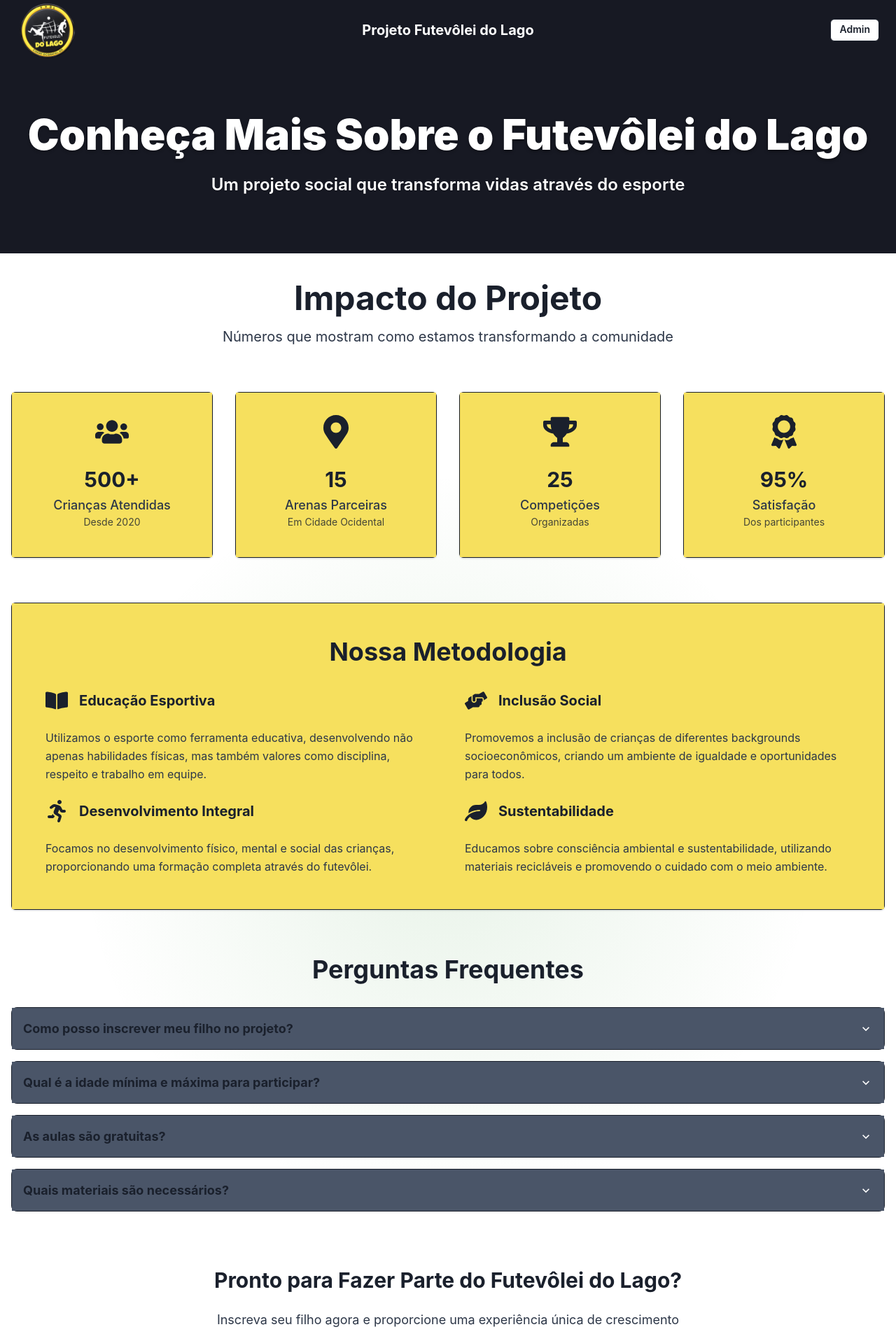
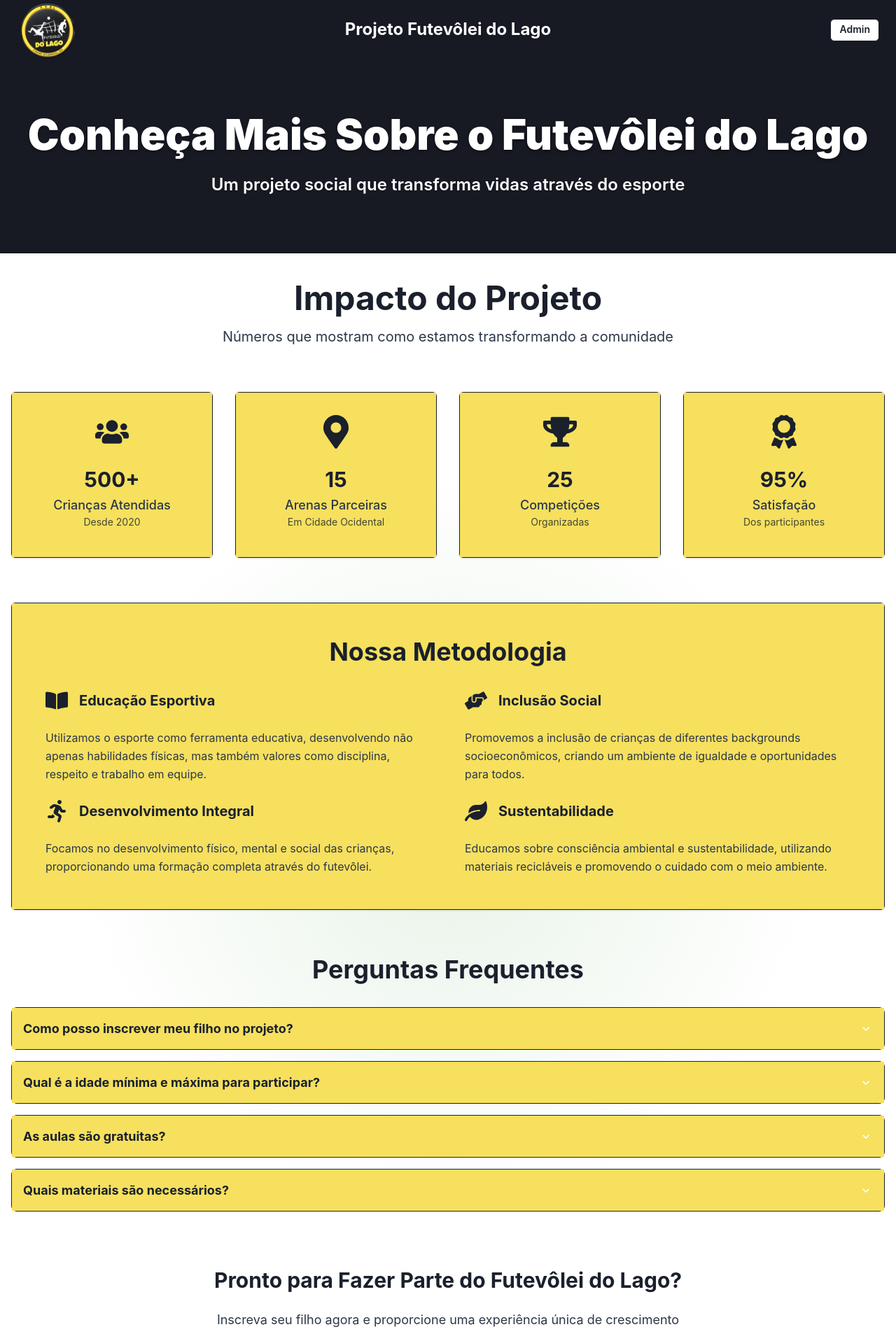
Before and after one commit to Tadeucassis-dev/projetoFutevoleiLago, a React (Vite) app: page /saiba-mais in a window 1280 px wide. Shown: the top 1906 px of the page at 70% size. Built offline with nearby package versions, Linux system fonts and the light colour scheme.

Commit message:
aumentando fonte do header

```diff
--- a/src/components/Header.tsx
+++ b/src/components/Header.tsx
@@ -30,7 +30,7 @@ function Header() {
 
         {/* Nome centralizado */}
         <Flex justify="center" flex="2" minW={0}>
-          <Heading color="white" textAlign="center" fontSize={{ base: 'sm', sm: 'md', md: 'xl' }} noOfLines={1}>
+          <Heading color="white" textAlign="center" fontSize={{ base: 'sm', sm: 'md', md: '2xl' }} noOfLines={1}>
             Projeto Futevôlei do Lago
           </Heading>
         </Flex>
--- a/src/pages/SaibaMais.tsx
+++ b/src/pages/SaibaMais.tsx
@@ -499,7 +499,7 @@ function SaibaMais() {
                     >
                       <AccordionButton
                         color="white"
-                        bgColor={"gray.600"}
+                        bgColor={"yellow.300"}
                         _hover={{ bg: "brand.50" }}
                         py={4}
                       >
@@ -534,7 +534,7 @@ function SaibaMais() {
                     >
                       <AccordionButton
                         color="white"
-                        bgColor={"gray.600"}
+                        bgColor={"yellow.300"}
                         _hover={{ bg: "brand.50" }}
                         py={4}
                       >
@@ -568,7 +568,7 @@ function SaibaMais() {
                     >
                       <AccordionButton
                         color="white"
-                        bgColor={"gray.600"}
+                        bgColor={"yellow.300"}
                         _hover={{ bg: "brand.50" }}
                         py={4}
                       >
@@ -602,7 +602,7 @@ function SaibaMais() {
                     >
                       <AccordionButton
                         color="white"
-                        bgColor={"gray.600"}
+                        bgColor={"yellow.300"}
                         _hover={{ bg: "brand.50" }}
                         py={4}
                       >
```
